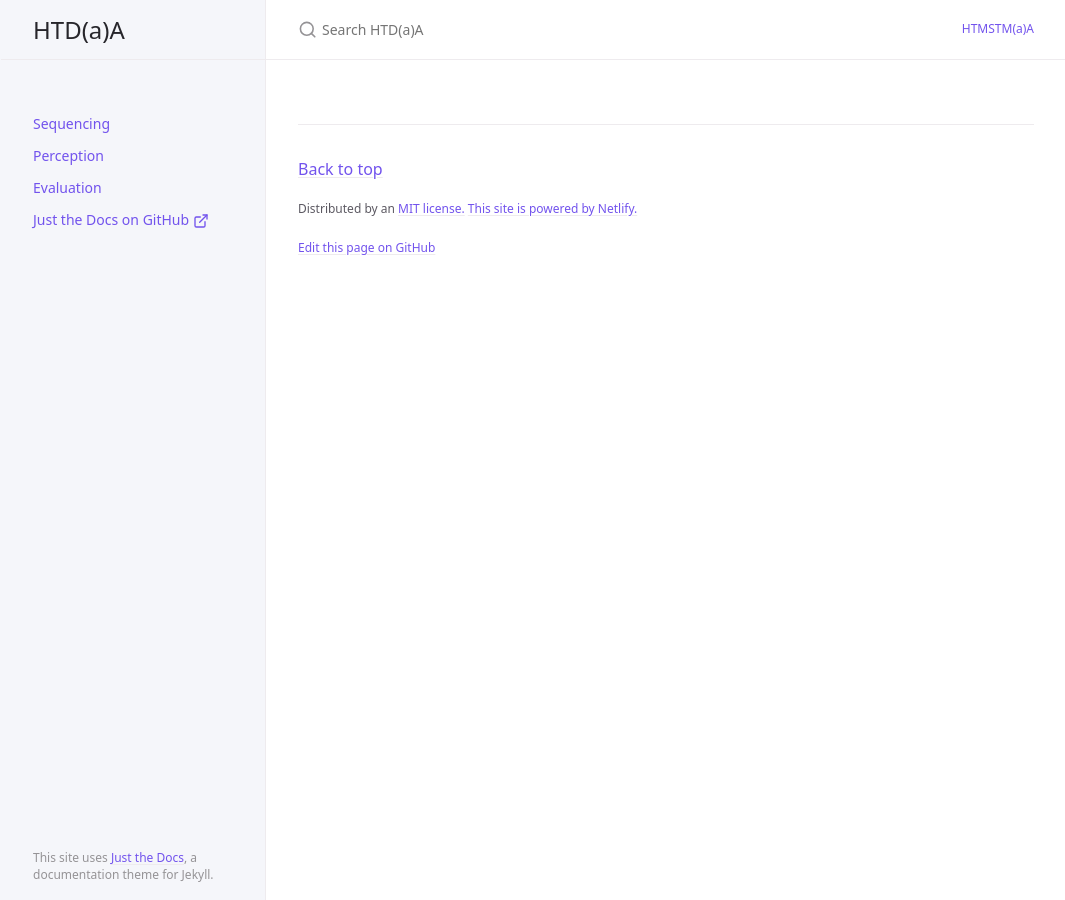
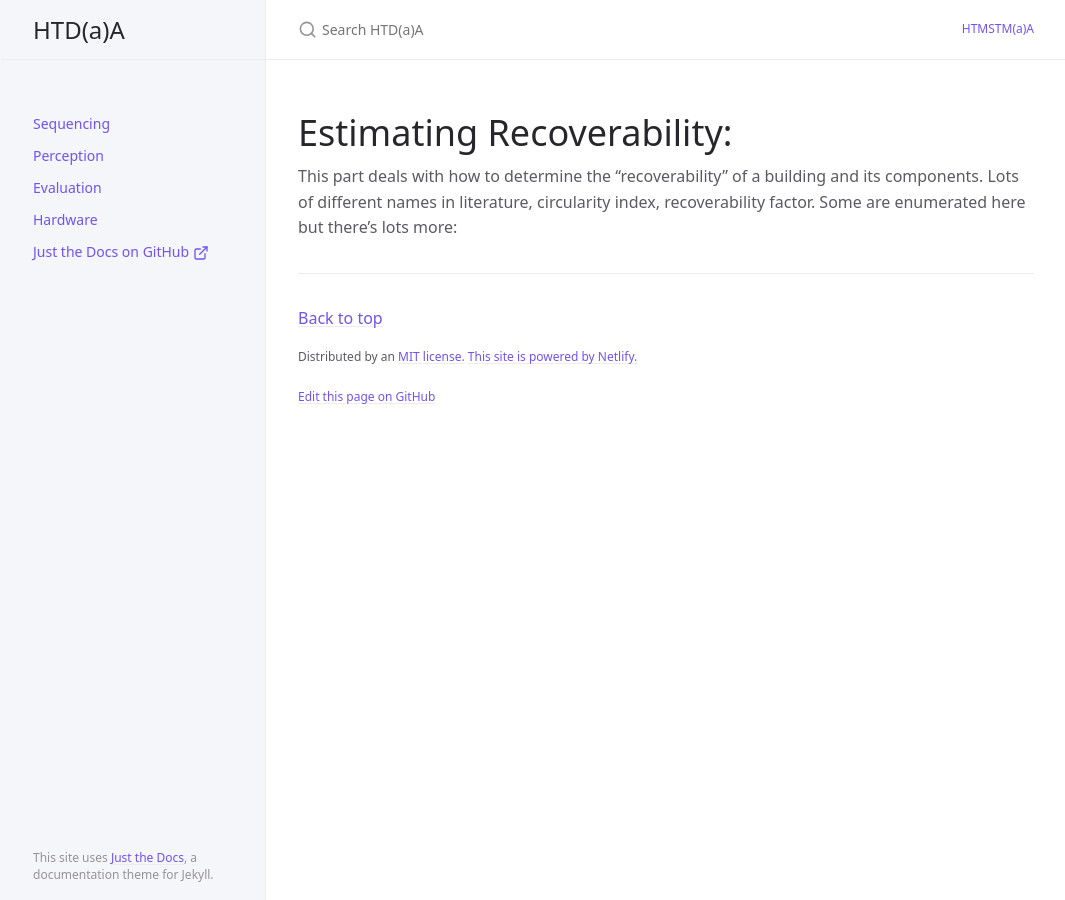
Before and after one commit to zainkarsan7/htdaa, a Jekyll site: the page built from docs/evaluation.md, in a window 1280 px wide. Shown: the whole page, without its empty margins (106-1171 px from the left). Built offline with Jekyll 4.4.1, drawn with Linux system fonts in a browser that asks for light colours; cached includes are drawn as plain includes.

Commit message:
more stuff

```diff
--- a/docs/evaluation.md
+++ b/docs/evaluation.md
@@ -3,3 +3,7 @@ layout: default
 title: Evaluation
 nav_order: 3
 ---
+
+# Estimating Recoverability:
+
+This part deals with how to determine the "recoverability" of a building and its components. Lots of different names in literature, circularity index, recoverability factor. Some are enumerated here but there's lots more:
```
Also changed, not shown: docs/hardware.md (added, +9 -0 lines), docs/perception.md (+2 -0 lines).
